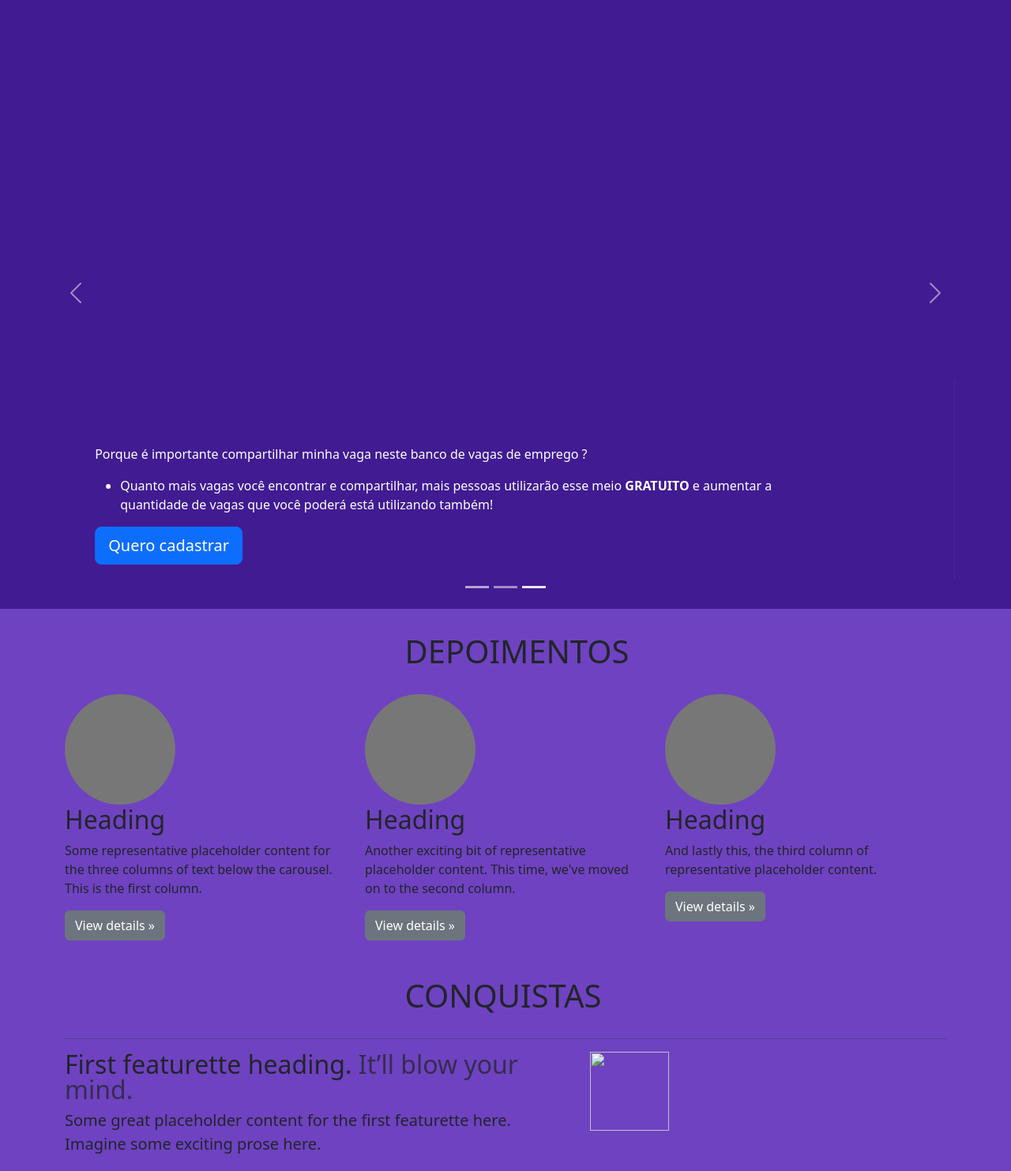
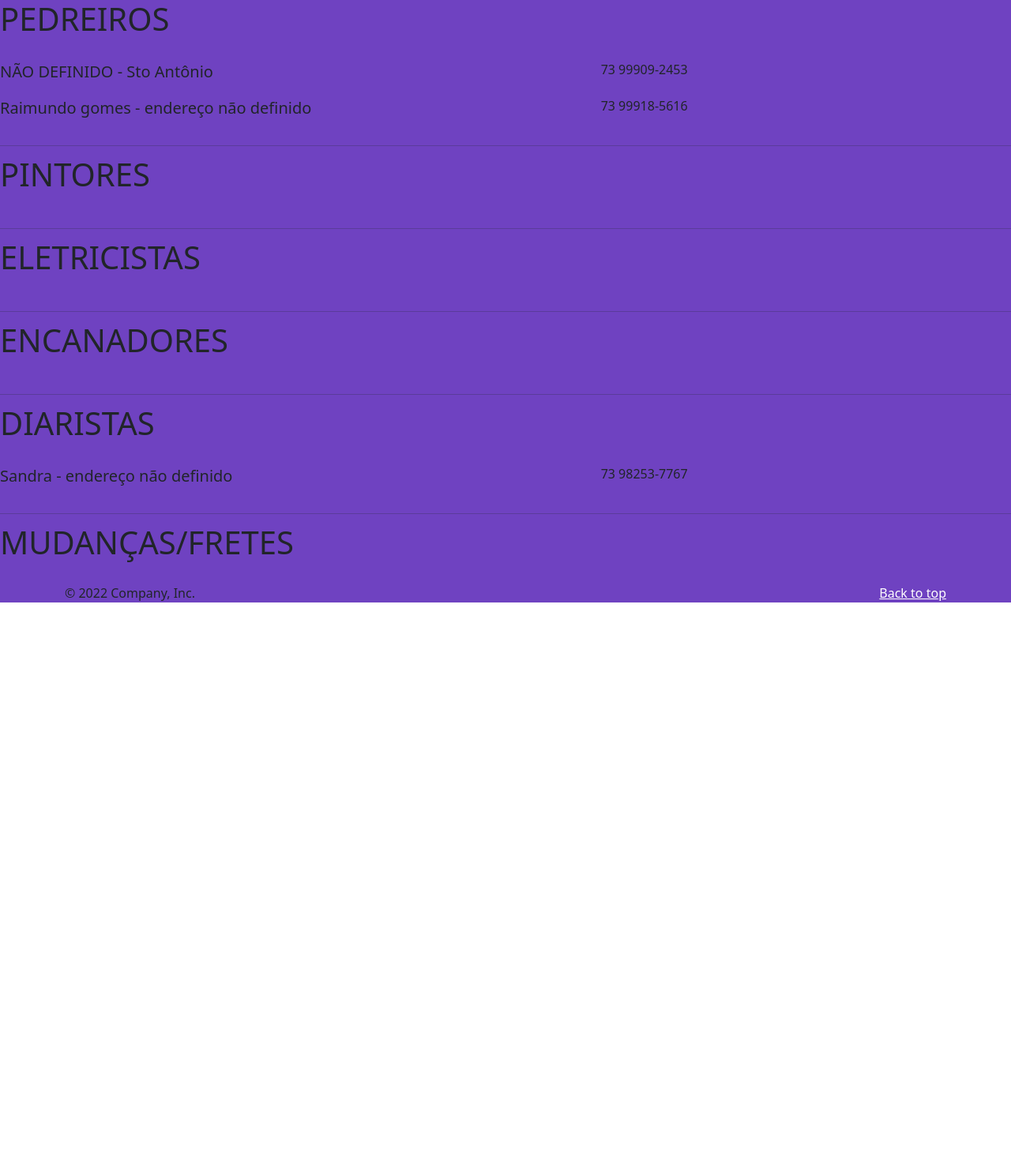
Before and after one commit to Itabunavagas/itabunavagas112, a website: page autonomo.html in a window 1280 px wide. Shown: the part 118-1601 px from the top of the page at 79% size. After the commit the page ends 897 px from the top, so only its background shows below. Drawn offline with nearby package versions, Linux system fonts and the light colour scheme.

Commit message:
nova aba pra cadastrar pedreiros eletricista...

```diff
--- a/autonomo.html
+++ b/autonomo.html
@@ -208,7 +208,7 @@
                   </div>
 
                   <div class="col-sm">
-                    <a style="width: 200px" class="vagas desce-dez text-secondary"  href="agradecimentos.html" class="nav-link px-2 text-white">
+                    <a style="width: 200px" class="vagas desce-dez "  href="agradecimentos.html" class="nav-link px-2 text-white">
                       Agradecimentos
                     </a>
                   </div>
@@ -226,107 +226,13 @@
 
     <main class = "bg-purple">
 
-      <div id="myCarousel" class="carousel slide" data-bs-ride="carousel">
-        <div class="carousel-indicators">
-          <button type="button" data-bs-target="#myCarousel" data-bs-slide-to="0" class="" aria-label="Slide 1"></button>
-          <button type="button" data-bs-target="#myCarousel" data-bs-slide-to="1" aria-label="Slide 2" class=""></button>
-          <button type="button" data-bs-target="#myCarousel" data-bs-slide-to="2" aria-label="Slide 3" class="active" aria-current="true"></button>
-        </div>
 
-        <div class="carousel-inner">
-          <div class="carousel-item">
-            <svg class="bd-placeholder-img" width="100%" height="100%" xmlns="http://www.w3.org/2000/svg" aria-hidden="true" preserveAspectRatio="xMidYMid slice" focusable="false"><rect width="100%" height="100%" fill="#300d80b9"></rect></svg>
-
-            <div class="container">
-              <div class="carousel-caption text-end">
-                <h1> Objetivo:</h1>
-                <p>Criar um conceito de comunidade em que os usuários compartilham entre si informações para encontrar vagas que possam ser utilizado por esta comunidade.</p>
-                <p><a class="btn btn-lg btn-primary" href="cadastraVaga.html">Quero cadastrar</a></p>
-              </div>
-            </div>
-
-          </div>
-
-          <div class="carousel-item">
-            <svg class="bd-placeholder-img" width="100%" height="100%" xmlns="http://www.w3.org/2000/svg" aria-hidden="true" preserveAspectRatio="xMidYMid slice" focusable="false"><rect width="100%" height="100%" fill="#300d80b9"></rect></svg>
-
-            <div class="container ">
-              <div class="carousel-caption">
-                <h1>Devo me atentar...</h1>
-                <ul class="no-dot">
-                <li> >Em colocar o máximo de informações sobre a vaga.</li>
-                <li> >De preferência comprovar, ou indicar fonte da vaga</li>
-                </ul>
-                <p><a class="btn btn-lg btn-primary" href="cadastraVaga.html">Quero cadastrar</a></p>
-              </div>
-            </div>
-          </div>
-
-          <div class="carousel-item active">
-            <svg class="bd-placeholder-img" width="100%" height="100%" xmlns="http://www.w3.org/2000/svg" aria-hidden="true" preserveAspectRatio="xMidYMid slice" focusable="false"><rect width="100%" height="100%" fill="#300d80b9"></rect></svg>
-            <div class="container">
-              <div class="carousel-caption text-start " >
-                <p>Porque é importante compartilhar minha vaga neste banco de vagas de emprego ? </p>
-                <ul>
-                  <li>Quanto mais vagas você encontrar e compartilhar, mais pessoas utilizarão esse meio <b>GRATUITO</b> e aumentar a quantidade de vagas que você poderá está utilizando também!
-                </ul>
-                <p><a class="btn btn-lg btn-primary" href="cadastraVaga.html">Quero cadastrar</a></p>
-              </div>
-            </div>
-          </div>
-        </div>
-
-        <button class="carousel-control-prev" type="button" data-bs-target="#myCarousel" data-bs-slide="prev">
-          <span class="carousel-control-prev-icon" aria-hidden="true"></span>
-          <span class="visually-hidden">Previous</span>
-        </button>
-        <button class="carousel-control-next" type="button" data-bs-target="#myCarousel" data-bs-slide="next">
-          <span class="carousel-control-next-icon" aria-hidden="true"></span>
-          <span class="visually-hidden">Next</span>
-        </button>
-      </div>
 
 
       <!-- Marketing messaging and featurettes
       ================================================== -->
       <!-- Wrap the rest of the page in another container to center all the content. -->
 
-      <div class="container marketing">
-
-        <!-- Three columns of text below the carousel -->
-        <div  class="container col-xs-12 col-sm-6 col-md-6 col-lg-3 pull-down">
-        <h1>
-        DEPOIMENTOS
-        </h1>
-        </div>
-        <div class="row pull-down">
-          <div class="col-lg-4">
-            <svg class="bd-placeholder-img rounded-circle" width="140" height="140" xmlns="http://www.w3.org/2000/svg" role="img" aria-label="Placeholder: 140x140" preserveAspectRatio="xMidYMid slice" focusable="false"><title>Placeholder</title><rect width="100%" height="100%" fill="#777"></rect><text x="50%" y="50%" fill="#777" dy=".3em">140x140</text></svg>
-
-            <h2 class="fw-normal">Heading</h2>
-            <p>Some representative placeholder content for the three columns of text below the carousel. This is the first column.</p>
-            <p><a class="btn btn-secondary" href="#">View details »</a></p>
-          </div><!-- /.col-lg-4 -->
-          <div class="col-lg-4">
-            <svg class="bd-placeholder-img rounded-circle" width="140" height="140" xmlns="http://www.w3.org/2000/svg" role="img" aria-label="Placeholder: 140x140" preserveAspectRatio="xMidYMid slice" focusable="false"><title>Placeholder</title><rect width="100%" height="100%" fill="#777"></rect><text x="50%" y="50%" fill="#777" dy=".3em">140x140</text></svg>
-
-            <h2 class="fw-normal">Heading</h2>
-            <p>Another exciting bit of representative placeholder content. This time, we've moved on to the second column.</p>
-            <p><a class="btn btn-secondary" href="#">View details »</a></p>
-          </div><!-- /.col-lg-4 -->
-          <div class="col-lg-4">
-            <svg class="bd-placeholder-img rounded-circle" width="140" height="140" xmlns="http://www.w3.org/2000/svg" role="img" aria-label="Placeholder: 140x140" preserveAspectRatio="xMidYMid slice" focusable="false"><title>Placeholder</title><rect width="100%" height="100%" fill="#777"></rect><text x="50%" y="50%" fill="#777" dy=".3em">140x140</text></svg>
-
-            <h2 class="fw-normal">Heading</h2>
-            <p>And lastly this, the third column of representative placeholder content.</p>
-            <p><a class="btn btn-secondary" href="#">View details »</a></p>
-          </div><!-- /.col-lg-4 -->
-        </div><!-- /.row -->
-
-        <div  class="container col-xs-12 col-sm-6 col-md-6 col-lg-3 pull-down"> <h1>CONQUISTAS</h1></div>
-
-        <!-- START THE FEATURETTES -->
-      <div>
         <hr class="featurette-divider">
         <!-- up.divisoria -->
         <!-- down.modelo base -->
@@ -341,51 +247,72 @@
           </div>
         </div> -->
 
+        <h1 class="featurette-heading fw-normal lh-1">PEDREIROS </h1>
+        <br />
+
+          <div class="row featurette">
+            <div class="col-md-7">
+              <p class="lead">NÃO DEFINIDO - Sto Antônio  </p>
+            </div>
+            <div class="col-md-5">
+              73 99909-2453
+            </div>
+          </div>
+
+          <div class="row featurette">
+            <div class="col-md-7">
+              <p class="lead">Raimundo gomes - endereço não definido  </p>
+            </div>
+            <div class="col-md-5">
+              73 99918-5616
+            </div>
+          </div>
+                                                <!--
+                                                <div class="row featurette">
+                                                  <div class="col-md-7">
+                                                    <p class="lead">Nome pedreiro - endereço  </p>
+                                                  </div>
+                                                  <div class="col-md-5">
+                                                    73 999999999
+                                                  </div>
+                                                </div> -->
+
+        <hr class="featurette-divider">
+
+        <h1 class="featurette-heading fw-normal lh-1">PINTORES </h1>
+        <br />
+
+
+        <hr class="featurette-divider">
+
+        <h1 class="featurette-heading fw-normal lh-1">ELETRICISTAS </h1>
+        <br />
+
+
+        <hr class="featurette-divider">
+
+        <h1 class="featurette-heading fw-normal lh-1">ENCANADORES </h1>
+        <br />
+
+        <hr class="featurette-divider">
+
+        <h1 class="featurette-heading fw-normal lh-1">DIARISTAS </h1>
+        <br />
         <div class="row featurette">
           <div class="col-md-7">
-            <h2 class="featurette-heading fw-normal lh-1">First featurette heading. <span class="text-muted">It’ll blow your mind.</span></h2>
-            <p class="lead">Some great placeholder content for the first featurette here. Imagine some exciting prose here.</p>
+            <p class="lead">Sandra - endereço não definido  </p>
           </div>
           <div class="col-md-5">
-
-              <img class="img-dep" src="imagens/mulher 3x4.png"/>
-
-
+            73 98253-7767
           </div>
         </div>
 
         <hr class="featurette-divider">
 
-        <div class="row featurette">
-          <div class="col-md-7 order-md-2">
-            <h2 class="featurette-heading fw-normal lh-1">Oh yeah, it’s that good. <span class="text-muted">See for yourself.</span></h2>
-            <p class="lead">Another featurette? Of course. More placeholder content here to give you an idea of how this layout would work with some actual real-world content in place.</p>
-          </div>
-          <div class="col-md-5 order-md-1">
-            <img class="img-dep img2" src="imagens/homem 3x4.jfif"/>
 
-          </div>
-        </div>
+        <h1 class="featurette-heading fw-normal lh-1"> MUDANÇAS/FRETES </h1>
+        <br />
 
-        <hr class="featurette-divider">
-
-        <div class="row featurette">
-          <div class="col-md-7">
-            <h2 class="featurette-heading fw-normal lh-1">And lastly, this one.
-              <span class="text-muted">
-                Checkmate.
-              </span>
-            </h2>
-            <p class="lead">And yes, this is the last block of representative placeholder content. Again, not really intended to be actually read, simply here to give you a better view of what this would look like with some actual content. Your content.</p>
-          </div>
-
-          <div class="col-md-5">
-            <img class="img-dep" src="imagens/menino 3x4.jfif"/>
-
-          </div>
-        </div>
-
-        <hr class="featurette-divider">
 
         <!-- /END THE FEATURETTES -->
 
```
Also changed, not shown: index.html (+3 -1 lines), sinebahia.html (+1 -1 lines), 1 other file.
